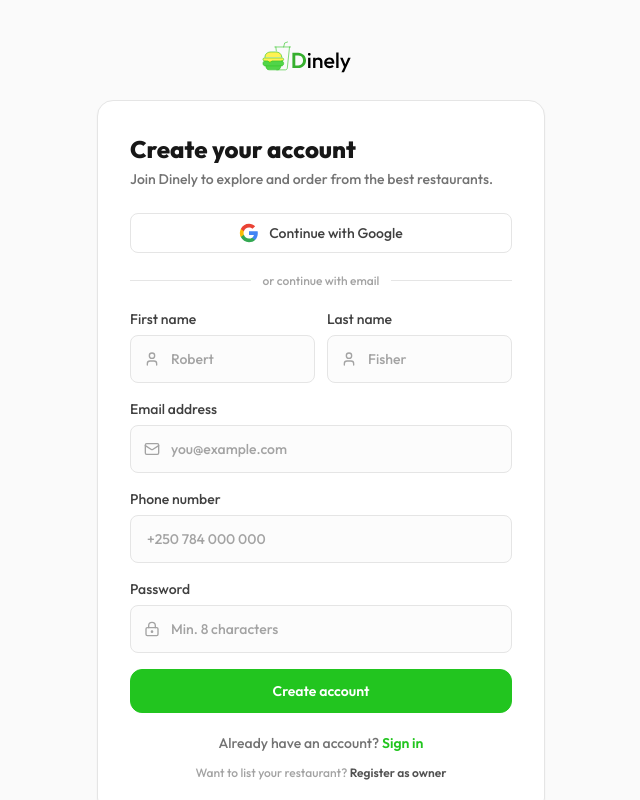
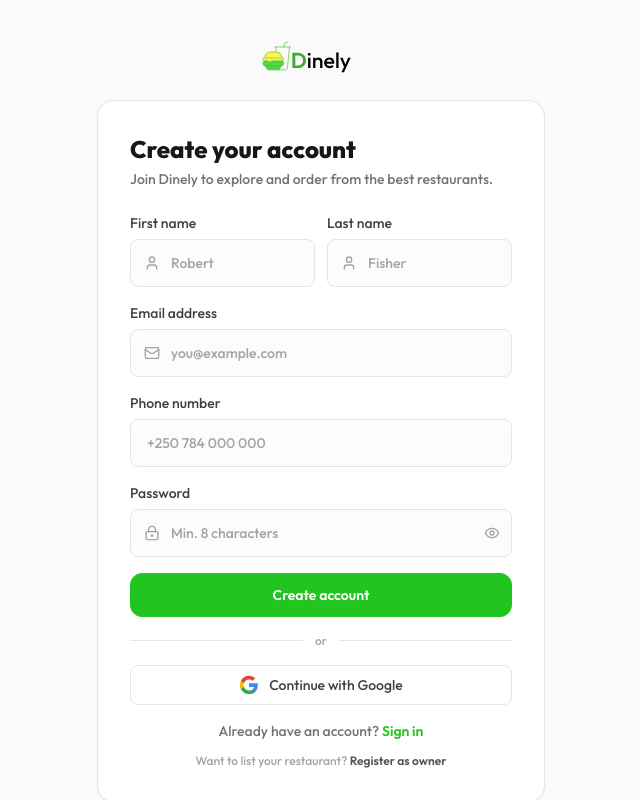
Before and after one commit to Honore-models/Dinely, a Next.js app: page /register-customer in a window 1280 px wide. Shown: the whole page, without its empty margins (319-959 px from the left). Built offline with nearby package versions, Linux system fonts and the light colour scheme; no server answers.

Commit message:
feat: added hide password toggling

```diff
--- a/src/app/(auth)/login/page.tsx
+++ b/src/app/(auth)/login/page.tsx
@@ -76,6 +76,7 @@
           type="password"
           placeholder="Enter your password"
           icon={<LockKeyhole size={16} />}
+          togglePassword
           value={password}
           onChange={(e) => setPassword(e.target.value)}
           required
--- a/src/app/(auth)/register-customer/page.tsx
+++ b/src/app/(auth)/register-customer/page.tsx
@@ -45,22 +45,7 @@
             Join Dinely to explore and order from the best restaurants.
           </p>
 
-          <div className="mt-6">
-            <AuthGoogleButton label="Continue with Google" redirect="/home" />
-          </div>
-
-          <div className="relative my-5">
-            <div className="absolute inset-0 flex items-center">
-              <div className="w-full border-t border-neutral-200 dark:border-neutral-700" />
-            </div>
-            <div className="relative flex justify-center text-xs">
-              <span className="bg-white px-3 text-neutral-400 dark:bg-neutral-900 dark:text-neutral-500">
-                or continue with email
-              </span>
-            </div>
-          </div>
-
-          <form className="space-y-4" onSubmit={handleSubmit}>
+          <form className="mt-6 space-y-4" onSubmit={handleSubmit}>
             {error && (
               <div className="rounded-lg border border-red-200 bg-red-50 px-4 py-3 text-sm text-red-700 dark:border-red-900 dark:bg-red-950 dark:text-red-400">
                 {error}
@@ -103,13 +88,12 @@
               value={form.phone}
               onChange={set("phone")}
               required
-            />
-
-            <Input
+            />              <Input
                 label="Password"
                 type="password"
                 placeholder="Min. 8 characters"
                 icon={<LockKeyhole size={16} />}
+                togglePassword
                 value={form.password}
                 onChange={set("password")}
                 required
@@ -125,7 +109,20 @@
             </Button>
           </form>
 
-          <p className="mt-5 text-center text-sm text-neutral-500 dark:text-neutral-400">
+          <div className="relative my-4">
+            <div className="absolute inset-0 flex items-center">
+              <div className="w-full border-t border-neutral-200 dark:border-neutral-700" />
+            </div>
+            <div className="relative flex justify-center text-xs">
+              <span className="bg-white px-3 text-neutral-400 dark:bg-neutral-900 dark:text-neutral-500">
+                or
+              </span>
+            </div>
+          </div>
+
+          <AuthGoogleButton label="Continue with Google" redirect="/home" />
+
+          <p className="mt-4 text-center text-sm text-neutral-500 dark:text-neutral-400">
             Already have an account?{" "}
             <Link
               href="/login"
--- a/src/components/ui/Input.tsx
+++ b/src/components/ui/Input.tsx
@@ -1,11 +1,13 @@
-import { forwardRef } from "react";
+import { forwardRef, useState } from "react";
 import type { InputHTMLAttributes, ReactNode } from "react";
+import { Eye, EyeOff } from "lucide-react";
 
 interface InputProps extends Omit<InputHTMLAttributes<HTMLInputElement>, "size"> {
   label: string;
   error?: string;
   icon?: ReactNode;
   size?: "default" | "compact";
+  togglePassword?: boolean;
 }
 
 const inputSizes = {
@@ -14,8 +16,10 @@
 };
 
 export const Input = forwardRef<HTMLInputElement, InputProps>(
-  ({ label, error, icon, size = "default", className = "", ...props }, ref) => {
+  ({ label, error, icon, size = "default", className = "", togglePassword = false, type, ...props }, ref) => {
     const s = inputSizes[size];
+    const [visible, setVisible] = useState(false);
+    const isPassword = togglePassword && type === "password";
     return (
       <label className="block">
         <span className={`block font-medium text-neutral-700 dark:text-neutral-300 ${s.label}`}>
@@ -29,11 +33,23 @@
           ) : null}
           <input
             ref={ref}
+            type={isPassword && visible ? "text" : type}
             className={`w-full rounded-lg border border-neutral-200 bg-neutral-50/50 px-4 text-neutral-900 outline-none transition placeholder:text-neutral-400 autofill:bg-white autofill:shadow-[inset_0_0_0px_1000px_#ffffff] autofill:[-webkit-text-fill-color:#171717] focus:border-[#22c51f] focus:bg-white focus:ring-2 focus:ring-green-100/80 dark:border-neutral-700 dark:bg-neutral-800/50 dark:text-white dark:placeholder:text-neutral-500 dark:focus:border-[#22c555] dark:focus:bg-neutral-800 dark:focus:ring-green-900/50 ${s.field} ${
               icon ? "pl-10" : ""
-            } ${error ? "border-red-300 focus:border-red-400 focus:ring-red-100 dark:border-red-700 dark:focus:border-red-500" : ""} ${className}`}
+            } ${isPassword ? "pr-10" : ""} ${error ? "border-red-300 focus:border-red-400 focus:ring-red-100 dark:border-red-700 dark:focus:border-red-500" : ""} ${className}`}
             {...props}
           />
+          {isPassword ? (
+            <button
+              type="button"
+              tabIndex={-1}
+              onClick={() => setVisible((v) => !v)}
+              className="absolute right-3 top-1/2 -translate-y-1/2 text-neutral-400 hover:text-neutral-600 dark:text-neutral-500 dark:hover:text-neutral-300"
+              aria-label={visible ? "Hide password" : "Show password"}
+            >
+              {visible ? <EyeOff size={16} /> : <Eye size={16} />}
+            </button>
+          ) : null}
         </span>
         {error ? (
           <span className="mt-1 block text-xs text-red-500 dark:text-red-400">{error}</span>
```
Lines whose indentation alone changed are shown as unchanged.
